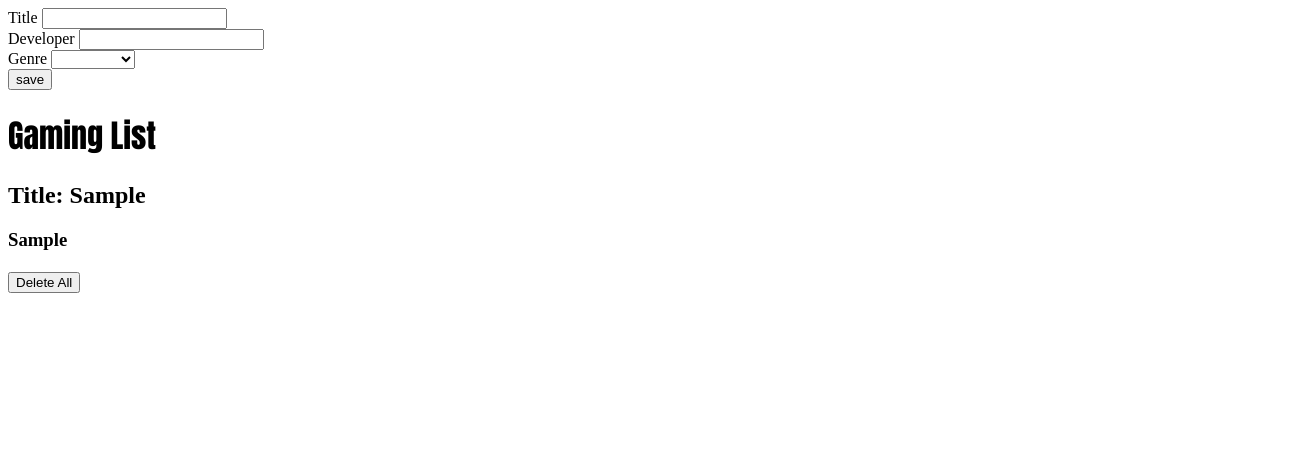
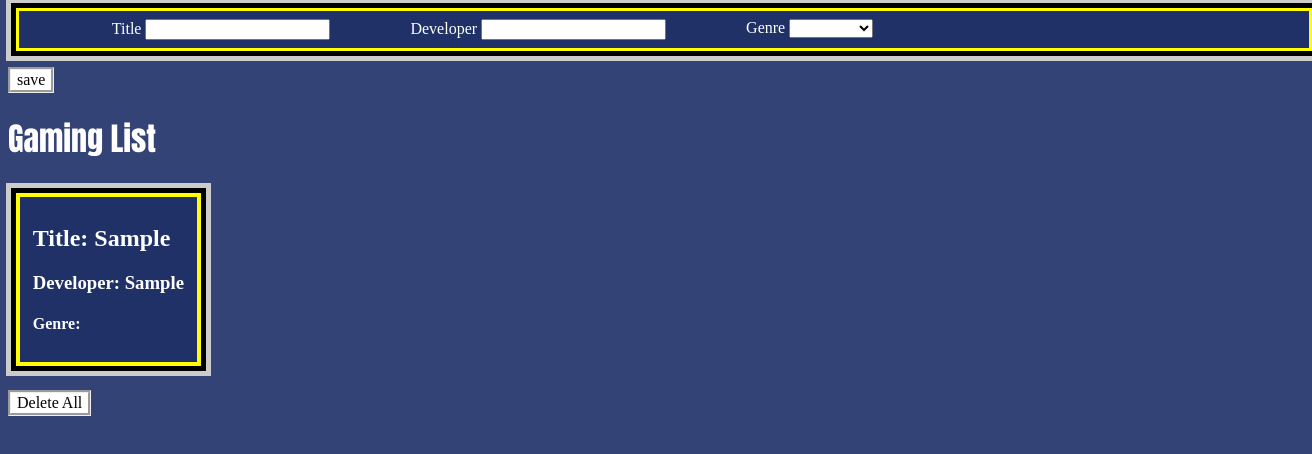
Before and after one commit to bmac110/weekend_homework_wk6, a plain HTML site: page index.html in a window 1280 px wide. Both pictures are taken after typing "Sample", "Sample" into the empty fields and a click on the input "save". Shown: the whole page, 1312 px wide, since content can reach past the window. Drawn offline with Linux system fonts and the light colour scheme.

Commit message:
final commit

```diff
--- a/css/main.css
+++ b/css/main.css
@@ -1,7 +1,83 @@
+/* #save {
+  display: flex;
+  flex-direction: row;
+
+  margin: 0rem 14rem;
+  padding: 0rem 2rem;
+
+} */
+
+body {
+  background-color: rgba(31, 47, 102, 0.9);
+  border: yellow;
+}
+
+.form-item {
+
+  margin: 0rem 5rem;
+  display: inline-block;
+}
+
+#form-wrapper {
+
+  margin: 0.5rem 0.5rem;
+  padding: 0.5rem 0.8rem;
+  border: 3px solid yellow;
+  background: rgba(31, 47, 102, 0.9);
+  color: white;
+  box-shadow: 0 0 0 10px hsl(0, 0%, 80%);
+  outline: 5px solid black;
+  width: 100%;
+  display: flex;
+  flex-direction: row;
+  /* justify-content: space-around; */
+  font-kerning: auto;
+  font-family: "futura";
+  /* flex: 1 100%; */
+}
+
 h1 {
   font-family: "impact";
+  color: white;
 }
 
 #gaming-list {
+  display: flex;
+  flex-wrap: wrap;
   font-family: "futura";
 }
+
+.gaming-list-item {
+  margin: 0.5rem 0.5rem;
+  padding: 0.5rem 0.8rem;
+  border: 4px solid yellow;
+  background: rgba(31, 47, 102, 0.9);
+  color: white;
+  box-shadow: 0 0 0 10px hsl(0, 0%, 80%);
+  outline: 5px solid black;
+}
+
+button, input[type="submit"] {
+  display: flex;
+  justify-content: flex-end;
+  font-size: 1em;
+  margin-top: 1rem;
+  color: black;
+  background-color: white;
+  border: 3px;
+  border-style: groove;
+  font-family: "futura";
+  right: 2em;
+
+}
+
+button, input[type="submit"]:hover {
+  font-size: 1em;
+  margin-top: 1rem;
+  color: black;
+  background-color: yellow;
+  border: 3px;
+  border-style: groove;
+  font-family: "futura";
+
+}
--- a/index.html
+++ b/index.html
@@ -22,6 +22,7 @@
       </div>
 
       <div class="form-item">
+
         <label for="genre" class="primary">Genre</label>
         <select id="genre">
           <option value="" disabled selected></option>
@@ -29,10 +30,16 @@
           <option value="shooter">Shooter</option>
           <option value="platformer">Platformer</option>
           <option value="puzzle">Puzzle</option>
+          <option value="rpg">RPG</option>
+
         </select>
+
       </div>
+
     </div>
-    <input type="submit" value="save"/>
+    <input id="save" type="submit" value="save"/>
+
+
   </form>
 
   <h1>Gaming List</h1>
--- a/js/app.js
+++ b/js/app.js
@@ -18,8 +18,8 @@ const addNewGame = function(event){
   event.preventDefault();
   console.log(this);
   const title = "Title: " + this.title.value;
-  const developer = this.developer.value;
-  const genre = this.genre.value;
+  const developer = "Developer: " + this.developer.value;
+  const genre = "Genre: " + this.genre.value;
 
   const gamingList = document.querySelector("#gaming-list");
 
@@ -29,12 +29,13 @@ const addNewGame = function(event){
 
 
   const gameEntry = document.createElement("div")
+  gameEntry.classList.add("gaming-list-item");
   gameEntry.textContent = ""
   gameEntry.appendChild(titleEntry);
   gameEntry.appendChild(developerEntry);
   gameEntry.appendChild(genreEntry);
   gamingList.appendChild(gameEntry);
-  // gameEntry.classList.add("entry");
+
 
   event.target.reset()
 }
```
